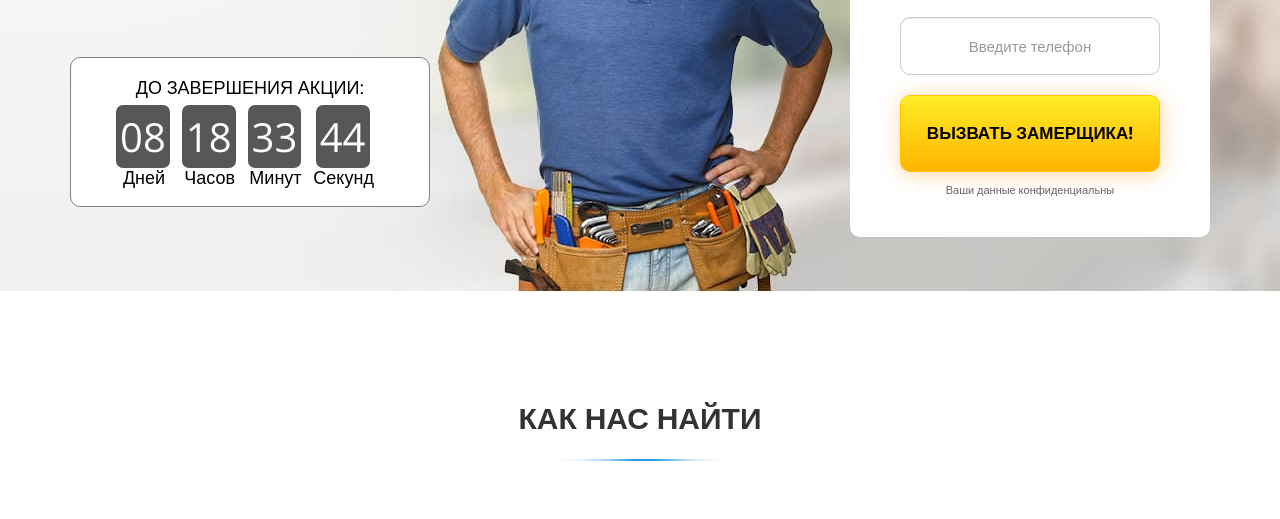
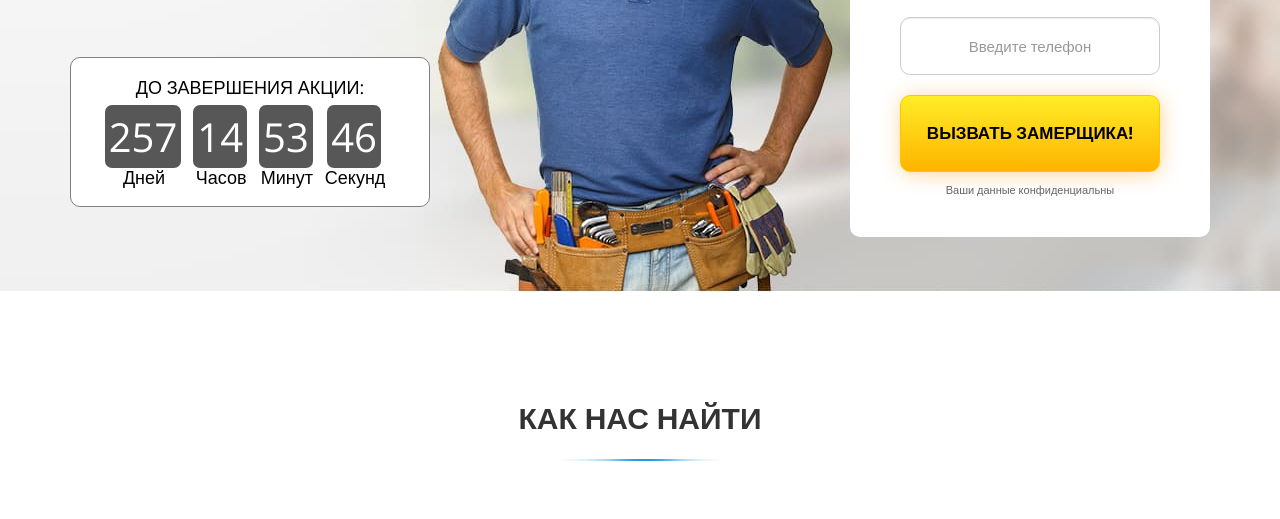
Before and after one commit to ann-phoenix/irvas-window, a website with bundled scripts: page src/index.html in a window 1280 px wide. Shown: the part 5213-5732 px from the top of the page. Built offline with nearby package versions, Linux system fonts and the light colour scheme.

Commit message:
add timer.js

```diff
--- a/gulpfile.js
+++ b/gulpfile.js
@@ -4,8 +4,8 @@ const gulp = require("gulp");
 const webpack = require("webpack-stream");
 const browsersync = require("browser-sync");
 
-// const dist = "./dist/";
-const dist = "/openserver/domains/localhost/";
+const dist = "./dist/";
+// const dist = "/openserver/domains/localhost/";
 
 gulp.task("copy-html", () => {
     return gulp.src("./src/index.html")
--- a/src/js/main.js
+++ b/src/js/main.js
@@ -3,16 +3,23 @@ import modals from './modules/modals';
 import tabs from './modules/tabs';
 import forms from './modules/forms';
 import changeModalState from './modules/changeModalState';
+import timer from './modules/timer';
 
 window.addEventListener('DOMContentLoaded', () => {
 	'use strict';
 
-	let modalState = {}; // состояние модального окна, где пользователь что-то выбирает
+	let modalState = {};
+	// состояние модального окна, где пользователь что-то выбирает
+
+	let deadline = '2021-12-18';
 
 	changeModalState(modalState);
 	modals();
 	tabs('.glazing_slider', '.glazing_block', '.glazing_content', 'active');
-	tabs('.decoration_slider', '.no_click', '.decoration_content > div > div', 'after_click');
-	tabs('.balcon_icons', '.balcon_icons_img', '.big_img > img', 'do_image_more', 'inline-block');
+	tabs('.decoration_slider', '.no_click', '.decoration_content > div > div',
+	'after_click');
+	tabs('.balcon_icons', '.balcon_icons_img', '.big_img > img', 'do_image_more',
+	'inline-block');
 	forms(modalState);
+	timer('.container1', deadline);
 });
--- /dev/null
+++ b/src/js/modules/timer.js
@@ -0,0 +1,60 @@
+
+const timer = (id, deadline) => {
+
+	const addZero = (num) => {
+			if (num <= 9) {
+					return '0' + num;
+			} else {
+					return num;
+			}
+	};// добавляем 0 для формата 00
+
+	const getTimeRemaining = (endtime) => {
+			const t = Date.parse(endtime) - Date.parse(new Date()),
+						seconds = Math.floor((t/1000) % 60),
+						minutes = Math.floor((t/1000/60) % 60),
+						hours = Math.floor((t/(1000 * 60 * 60)) % 24),
+						days = Math.floor((t/(1000 * 60 * 60 * 24)));
+
+			return {
+					'total': t,
+					'days': days,
+					'hours': hours,
+					'minutes': minutes,
+					'seconds': seconds
+			};//возвращаем значение из функции в объект
+	};// получает deadling и показывает оставшееся время
+
+	const setClock = (selector, endtime) => {
+			const timer = document.querySelector(selector),
+						days = timer.querySelector("#days"),
+						hours = timer.querySelector("#hours"),
+						minutes = timer.querySelector("#minutes"),
+						seconds = timer.querySelector("#seconds"),
+						timeInterval = setInterval(updateClock, 1000); // идентификатор таймера
+
+			updateClock(); // вызываем функцую до ее запуска setInterval, чтобы не прыгал timer
+
+			function updateClock() {
+					const t = getTimeRemaining(endtime);
+
+					days.textContent = addZero(t.days);
+					hours.textContent = addZero(t.hours);
+					minutes.textContent = addZero(t.minutes);
+					seconds.textContent = addZero(t.seconds);
+
+					if (t.total <= 0) {
+							days.textContent = "00";
+							hours.textContent = "00";
+							minutes.textContent = "00";
+							seconds.textContent = "00";
+
+							clearInterval(timeInterval);
+					}// ставим 00 в закончившийся timer и остановливаем его
+			}// определяем сколько времени осталось до deadline
+	};
+
+	setClock(id, deadline);
+};
+
+export default timer;
```
Also changed, not shown: dist/index.html, dist/script.js, 2 other files.
